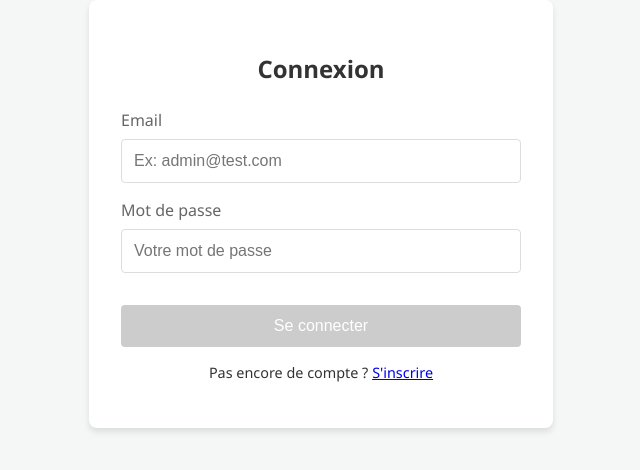
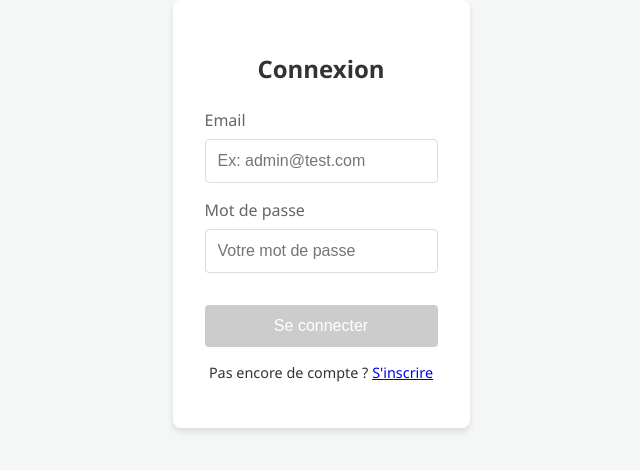
Before and after one commit to Maela1698/Olympia, an Angular app in the folder frontend/olympia-front/: page /login in a window 1280 px wide. Shown: the part 186-656 px from the top of the page, without its empty margins (319-959 px from the left). Built offline with nearby package versions, Linux system fonts and the light colour scheme; no server answers.

Commit message:
test-design connexion

```diff
--- a/frontend/olympia-front/src/app/pages/login/login.component.css
+++ b/frontend/olympia-front/src/app/pages/login/login.component.css
@@ -54,8 +54,8 @@ input.invalid {
 button {
   width: 100%;
   padding: 0.75rem;
-  background-color: #007bff;
-  color: white;
+  background-color: var(--primary-color);
+  color: var(--secondary-color);
   border: none;
   border-radius: 4px;
   font-size: 1rem;
@@ -63,6 +63,11 @@ button {
   margin-top: 1rem;
   transition: background-color 0.2s;
 }
+
+button:hover:not(:disabled) {
+  background-color: #156d7a; /* une nuance plus foncée du bleu principal */
+}
+
 
 button:disabled {
   background-color: #ccc;
--- a/frontend/olympia-front/src/app/pages/login/login.component.html
+++ b/frontend/olympia-front/src/app/pages/login/login.component.html
@@ -1,6 +1,6 @@
 <div class="login-container">
-  <div class="login-card">
-    <h2>Connexion</h2>
+  <div class="card">
+    <h2 class="title">Connexion</h2>
 
     <div *ngIf="errorMessage" class="alert error">
       {{ errorMessage }}
--- a/frontend/olympia-front/src/styles.css
+++ b/frontend/olympia-front/src/styles.css
@@ -14,3 +14,18 @@ body {
   background-color: var(--secondary-color);
   color: #333;
 }
+
+.card {
+  background: var(--secondary-color);
+  padding: 2rem;
+  border-radius: 8px;
+  box-shadow: 0 4px 6px rgba(0,0,0,0.1);
+  max-width: 400px;
+  margin: auto;
+}
+
+.title {
+  text-align: center;
+  margin-bottom: 1.5rem;
+  color: var(--primary-color);
+}
```
